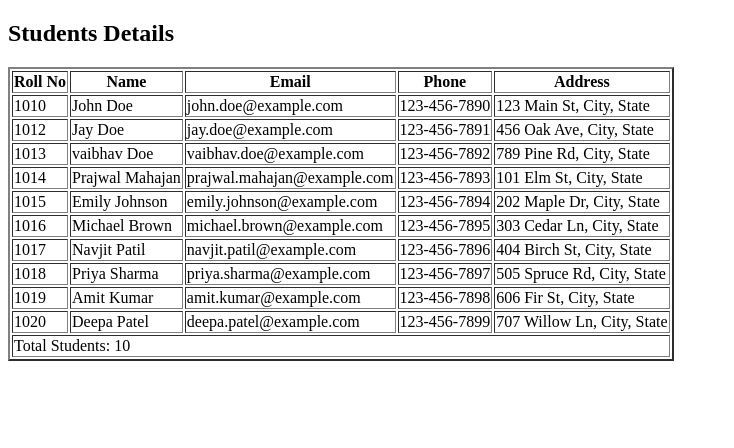
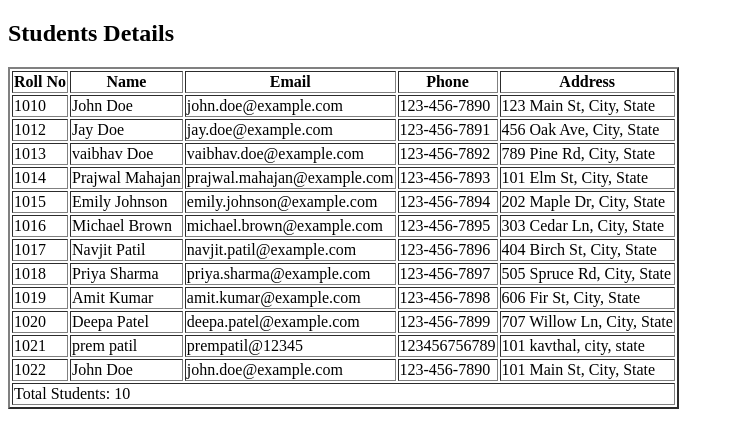
Before and after one commit to patilvaibhav07/learning_html, a plain HTML site: page table.html in a window 1280 px wide. Shown: the whole page, without its empty margins (0-734 px from the left). Drawn offline with Linux system fonts and the light colour scheme.

Commit message:
today page commit in html

```diff
--- a/table.html
+++ b/table.html
@@ -97,6 +97,20 @@
                     <td>123-456-7899</td>
                     <td>707 Willow Ln, City, State</td>
                 </tr>
+                <tr>
+                    <td>1021</td>
+                    <td>prem patil</td>
+                    <td>prempatil@12345</td>
+                    <td>123456756789</td>
+                    <td>101 kavthal, city, state</td>
+                </tr>
+                <tr>
+                    <td>1022</td>
+                    <td>John Doe</td>
+                    <td>john.doe@example.com</td>
+                    <td>123-456-7890</td>
+                    <td>101 Main St, City, State</td>
+                </tr>
             </tbody>
 
         </table>
```
